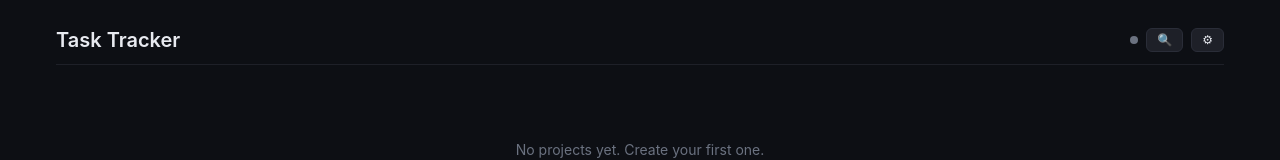
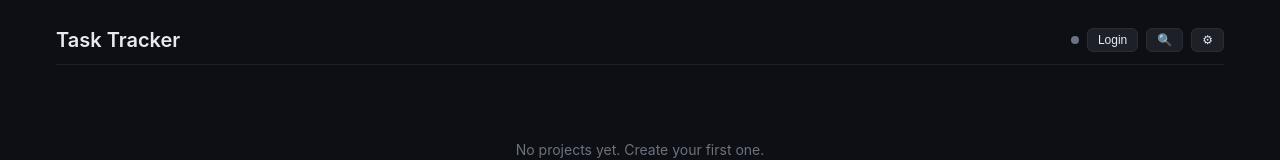
Before and after one commit to slesarev-hub/task-tracker, a React (Vite) app: page / in a window 1280 px wide. Shown: the top 160 px of the page. Built offline with nearby package versions, Linux system fonts and the light colour scheme.

Commit message:
Show Login button even when clientId is missing from localStorage
Co-Authored-By: Claude Opus 4.6 (1M context) <noreply@anthropic.com>

```diff
--- a/src/App.jsx
+++ b/src/App.jsx
@@ -2758,7 +2758,9 @@ export default function App() {
               </>
             ) : clientId ? (
               <button className="btn-sm" onClick={login}>Login</button>
-            ) : null}
+            ) : (
+              <button className="btn-sm" onClick={() => setShowSetup(true)}>Login</button>
+            )}
             {showSetup && token && (
               <button className="btn-sm" onClick={logout}>Logout</button>
             )}
```
